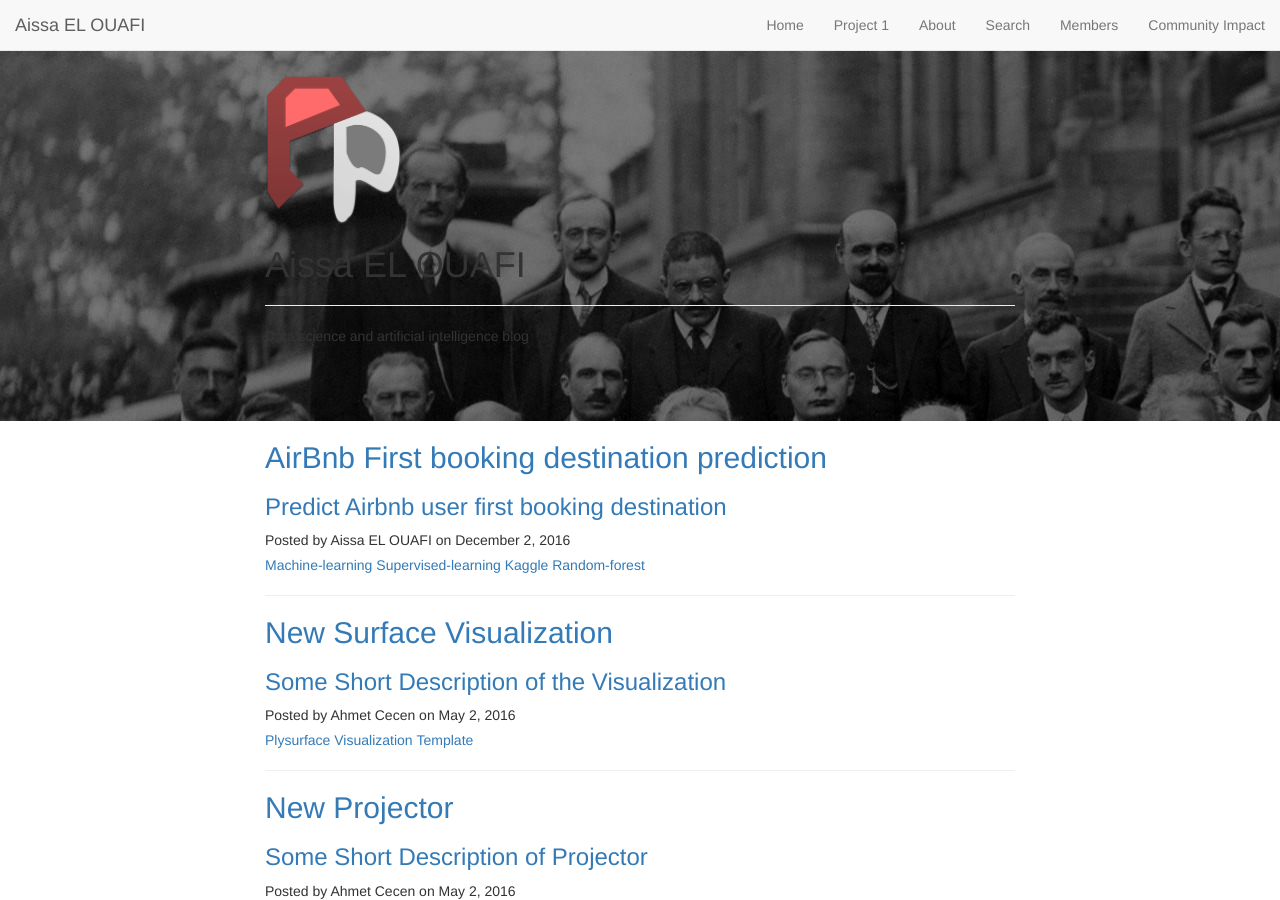
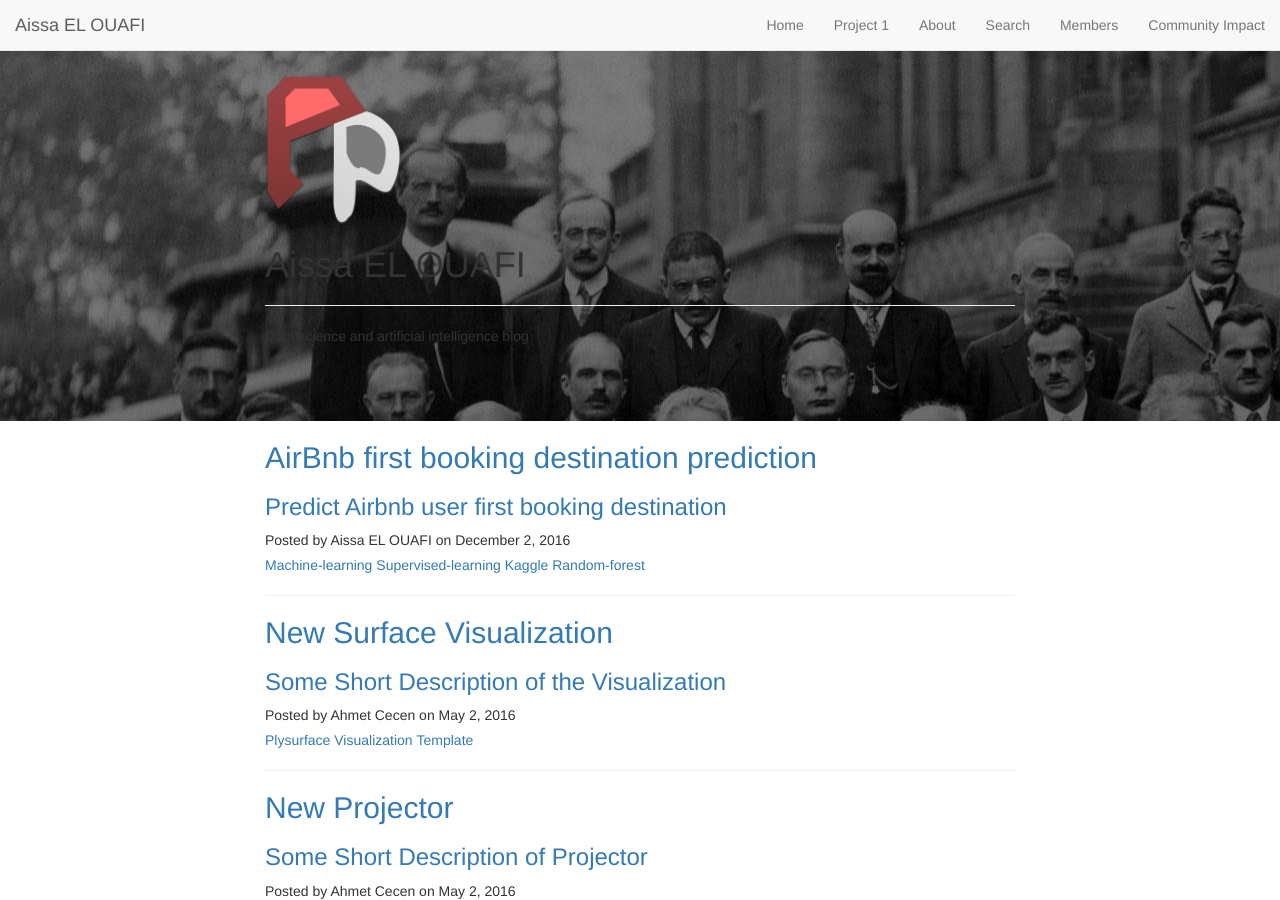
Before and after one commit to aissaelouafi/blog, a Jekyll site: the page built from index.html, in a window 1280 px wide and 900 px high. Built offline with Jekyll 4.4.1, drawn with Linux system fonts in a browser that asks for light colours; nearby versions of some CDN libraries; library files that are not in the unit come from our copies; the list of posts is cut into pages by our own code.

Commit message:
Modify project path

```diff
--- a/_config.yml
+++ b/_config.yml
@@ -41,7 +41,7 @@ defaults:
 # Prose Settings
 prose:
   ignore: ['feed.xml', '/stl', '/ply', '/js', '/plugin', '/lib', '/projectors', '_layouts', '/_includes', 'Gruntfile.js', 'package.json', 'proselinks.jsonp', 'ppanchor.matin', '.gitignore', '/search', '/css', '/img', 'favicon.png','_data/*.json','LICENSES.md','README.md','colorscheme.scss','members.html','mentions.html','index.html']
-  siteurl: 'http://aissaelouafi.github.io/blog'
+  siteurl: 'http://aissaelouafi.github.io/blog/'
   ispp: true
   media: 'img'
   metadata:
--- a/_posts/2016-12-02-Airbnb.markdown
+++ b/_posts/2016-12-02-Airbnb.markdown
@@ -1,6 +1,6 @@
 ---
 layout:     	notebook
-title:     		AirBnb First booking destination prediction
+title:     		AirBnb first booking destination prediction
 author:     	Aissa EL OUAFI
 tags:         Machine-Learning Supervised-Learning Kaggle Random-Forest
 subtitle:    	Predict Airbnb user first booking destination
```
